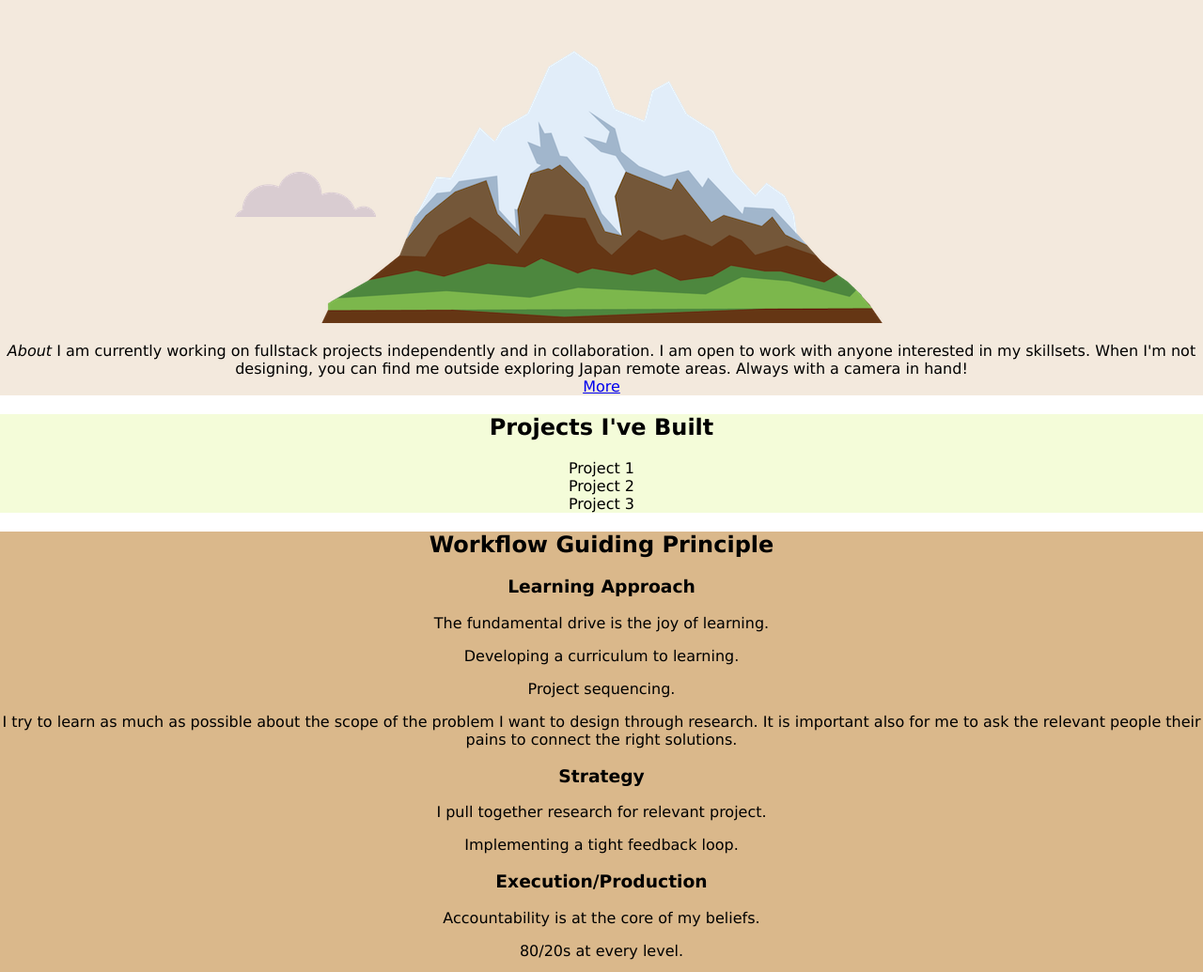
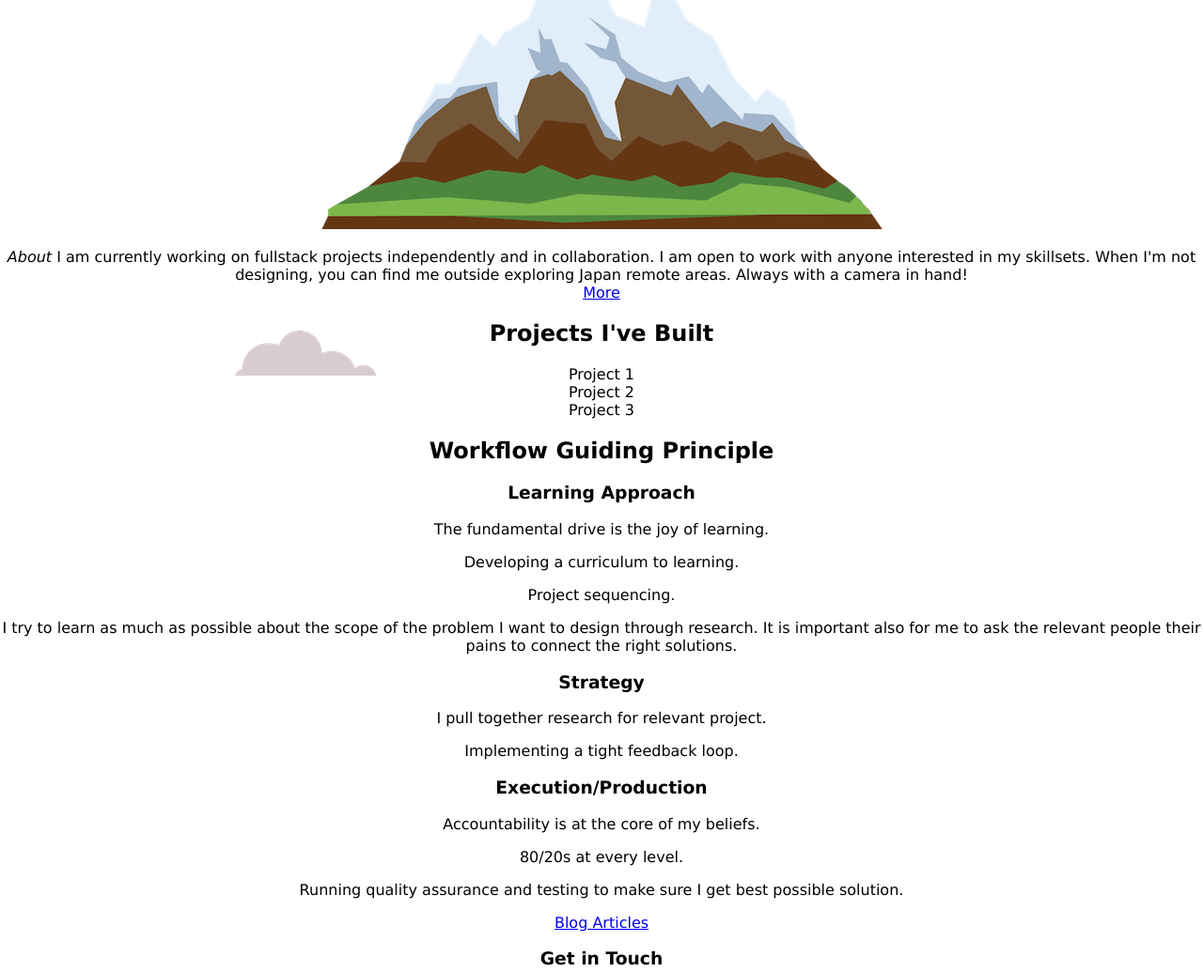
Before and after one commit to RefMags/CSS---Personal-Site, a plain HTML site: page index.html in a window 1280 px wide. Shown: the part 210-1245 px from the top of the page at 94% size. Drawn offline with Linux system fonts and the light colour scheme.

Commit message:
css changes

```diff
--- a/css/styles.css
+++ b/css/styles.css
@@ -9,23 +9,6 @@ h1 {
   margin-top: 0;
 }
 
-.part_1 {
-  background-color: #F3E9DD;
-  position: relative;
-  padding-top: 100px;
-}
-
-.part_2 {
-    background-color: #F4FCD9;
-}
-
-.part_3 {
-  background-color: #DAB88B;
-}
-
-.part_4 {
-  background-color: #F7E2E2;
-}
 
 .top-cloud {
   position: absolute;
```
